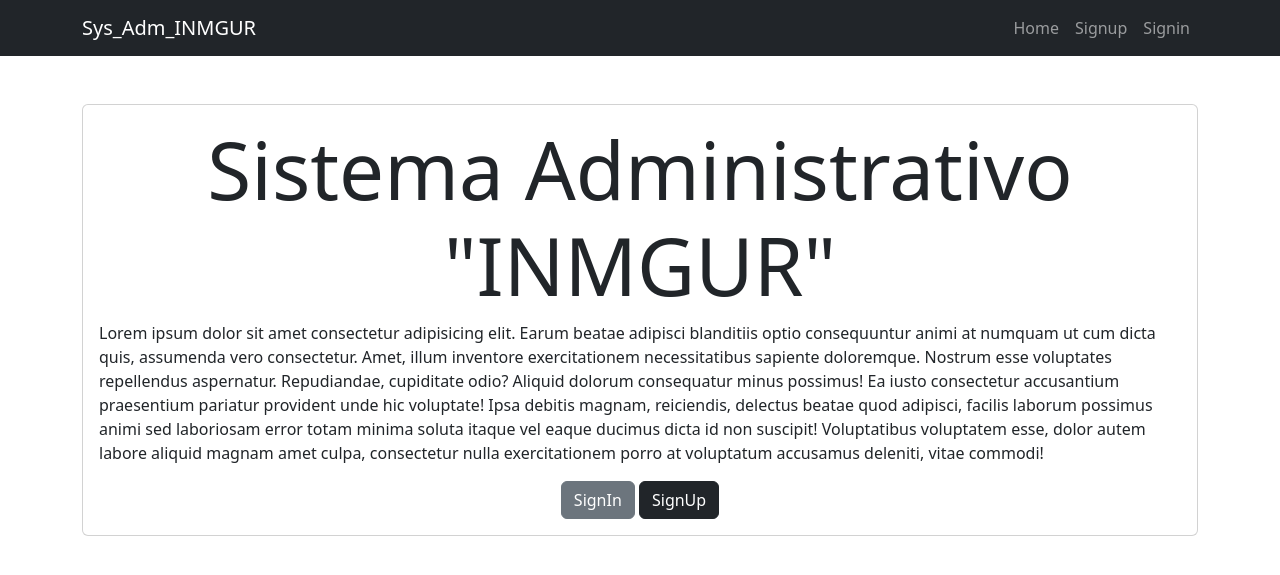
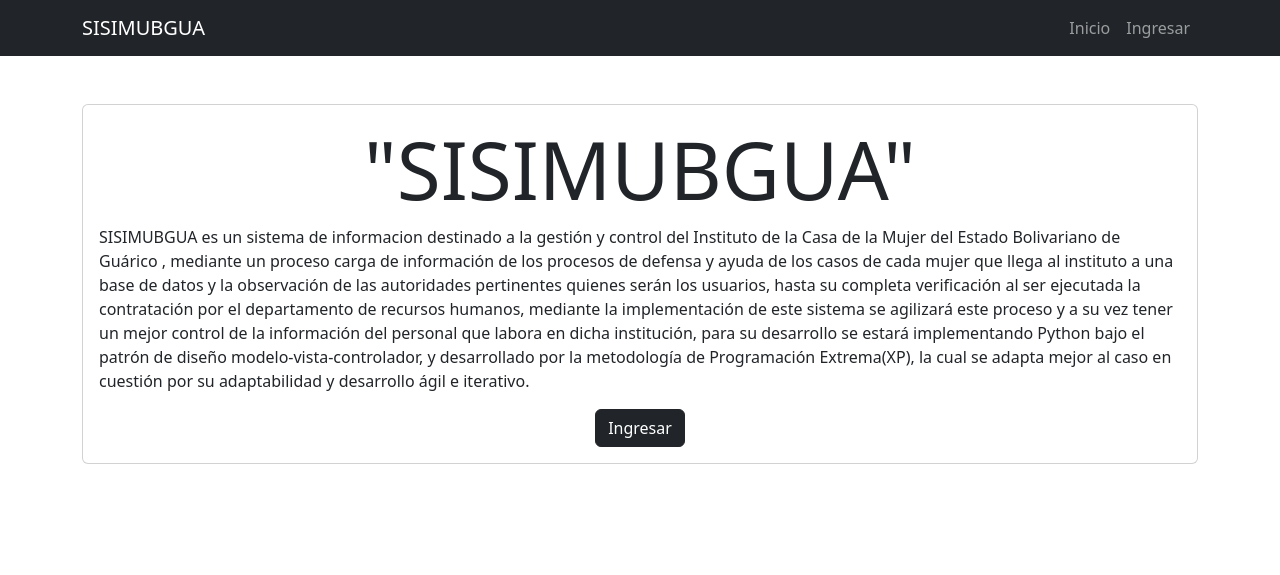
Before and after one commit to ERAF-2407/sys_adm_inmgur, a Django app: page / in a window 1280 px wide. Shown: the top 575 px of the page. Run offline with Django 4.2, Linux system fonts and the light colour scheme.

Commit message:
Cambios a Español

```diff
--- a/register/forms.py
+++ b/register/forms.py
@@ -6,7 +6,7 @@ class RegisterForm(forms.ModelForm):
         model = Register
         fields = ['title', 'description', 'important']
         widgets = {
-            'title': forms.TextInput(attrs={'class': 'form-control', 'placeholder': 'Write a title'}),
-            'description': forms.Textarea(attrs={'class': 'form-control', 'placeholder': 'Write a description'}),
+            'title': forms.TextInput(attrs={'class': 'form-control', 'placeholder': 'Escribe un nombre'}),
+            'description': forms.Textarea(attrs={'class': 'form-control', 'placeholder': 'Escribe una descripción'}),
             'important': forms.CheckboxInput(attrs={'class': 'form-check-input m-auto'}),
         }
--- a/register/templates/base.html
+++ b/register/templates/base.html
@@ -4,7 +4,7 @@
     <meta charset="UTF-8" />
     <meta http-equiv="X-UA-Compatible" content="IE=edge" />
     <meta name="viewport" content="width=device-width, initial-scale=1.0" />
-    <title>Sys Adm INMGUR</title>
+    <title>SISIMUBGUA</title>
     <link href="https://cdn.jsdelivr.net/npm/bootstrap@5.3.0-alpha1/dist/css/bootstrap.min.css" rel="stylesheet"
       integrity="sha384-GLhlTQ8iRABdZLl6O3oVMWSktQOp6b7In1Zl3/Jr59b6EGGoI1aFkw7cmDA6j6gD" crossorigin="anonymous">
 
@@ -13,7 +13,7 @@
 
     <nav class="navbar navbar-expand-lg bg-dark navbar-dark">
       <div class="container">
-        <a class="navbar-brand" href="/">Sys_Adm_INMGUR</a>
+        <a class="navbar-brand" href="/">SISIMUBGUA</a>
         <button class="navbar-toggler" type="button" data-bs-toggle="collapse" data-bs-target="#navbarNav"
           aria-controls="navbarNav" aria-expanded="false" aria-label="Toggle navigation">
           <span class="navbar-toggler-icon"></span>
@@ -21,27 +21,24 @@
         <div class="collapse navbar-collapse" id="navbarNav">
           <ul class="navbar-nav ms-auto">
             <li class="nav-item">
-              <a href="/" class="nav-link">Home</a>
+              <a href="/" class="nav-link">Inicio</a>
             </li>
             {% if user.is_authenticated %}
             <li class="nav-item">
-              <a href="/registers" class="nav-link">Registers Pending</a>
+              <a href="/registers/create" class="nav-link">Crear Registro</a>
             </li>
             <li class="nav-item">
-              <a href="/registers_completed/" class="nav-link">Registers Completed</a>
+              <a href="/registers" class="nav-link">Pendientes</a>
             </li>
             <li class="nav-item">
-              <a href="/registers/create" class="nav-link">Create Register</a>
+              <a href="/registers_completed/" class="nav-link">Completados</a>
             </li>
             <li class="nav-item">
-              <a href="/logout" class="nav-link">Logout</a>
+              <a href="/logout" class="nav-link">Salir</a>
             </li>
             {% else %}
             <li class="nav-item">
-              <a href="/signup" class="nav-link">Signup</a>
-            </li>
-            <li class="nav-item">
-              <a href="/signin" class="nav-link">Signin</a>
+              <a href="/signin" class="nav-link">Ingresar</a>
             </li>
             {% endif %}
           </ul>
--- a/register/templates/create_register.html
+++ b/register/templates/create_register.html
@@ -6,12 +6,12 @@
   <div class="row">
     <div class="col-md-4 offset-md-4 mt-5">
       <form action="/registers/create/" method="POST" class="card card-body">
-        <h1 class="text-center">Create Register</h1>
+        <h1 class="text-center">Crear Registros</h1>
         {{error}}
         {% csrf_token %}
         {{form}}
         <button class="btn btn-primary mt-2">
-          Save
+          Guardar
         </button>
       </form>
     </div>
--- a/register/templates/home.html
+++ b/register/templates/home.html
@@ -4,19 +4,21 @@
 
 <main class="container py-5">
   <section class="card card-body">
-    <h1 class="display-1 text-center">Sistema Administrativo "INMGUR"</h1>
-    <p>Lorem ipsum dolor sit amet consectetur adipisicing elit. Earum beatae adipisci blanditiis optio
-      consequuntur animi at numquam ut cum dicta quis, assumenda vero consectetur. Amet, illum inventore
-      exercitationem necessitatibus sapiente doloremque. Nostrum esse voluptates repellendus aspernatur.
-      Repudiandae, cupiditate odio? Aliquid dolorum consequatur minus possimus! Ea iusto consectetur accusantium
-      praesentium pariatur provident unde hic voluptate! Ipsa debitis magnam, reiciendis, delectus beatae quod
-      adipisci, facilis laborum possimus animi sed laboriosam error totam minima soluta itaque vel eaque ducimus
-      dicta id non suscipit! Voluptatibus voluptatem esse, dolor autem labore aliquid magnam amet culpa,
-      consectetur nulla exercitationem porro at voluptatum accusamus deleniti, vitae commodi!</p>
+    <h3 class="display-1 text-center">"SISIMUBGUA"</h3>
+    <p>SISIMUBGUA es un sistema de informacion destinado a la gestión y control  del Instituto de la Casa
+      de la Mujer del Estado Bolivariano de Guárico , mediante un proceso carga de información de los
+      procesos de defensa y ayuda de los casos de cada mujer que llega al instituto  a una base de datos
+      y la observación de las autoridades pertinentes quienes serán los usuarios, hasta su completa
+      verificación al ser ejecutada la contratación por el departamento de recursos humanos, mediante la
+      implementación de este sistema se agilizará este proceso y a su vez tener un mejor control de la
+      información del personal que labora en dicha institución, para su desarrollo se estará
+      implementando Python bajo el patrón de diseño modelo-vista-controlador, y desarrollado por la
+      metodología de Programación Extrema(XP), la cual se adapta mejor al caso en cuestión por su
+      adaptabilidad y  desarrollo ágil e iterativo.
+    </p>
 
       <div class="text-center">
-        <a class="btn btn-secondary" href="/signin/">SignIn</a>
-        <a class="btn btn-dark" href="/signup/">SignUp</a>
+        <a class="btn btn-dark" href="/signup/">Ingresar</a>
       </div>
   </section>
 </main>
--- a/register/templates/register_detail.html
+++ b/register/templates/register_detail.html
@@ -11,20 +11,20 @@
                     {% csrf_token %}
                     {{form.as_p}}
                     <button class="btn btn-primary">
-                        Update
+                        Actualizar
                     </button>
                 </form>
                 <div class="mt-5 d-flex">
                     <form action="{% url 'complete_register' register.id %}" method="POST">
                         {% csrf_token %}
                         <button class="btn btn-success">
-                            Complete
+                            Completado
                         </button>
                     </form>
                     <form action="{% url 'delete_register' register.id %}" method="POST">
                         {% csrf_token %}
                         <button class="btn btn-danger">
-                            Delete
+                            Borrar
                         </button>
                     </form>
                 </div>
--- a/register/templates/registers.html
+++ b/register/templates/registers.html
@@ -5,7 +5,7 @@
 <main class="container">
     <div class="row">
         <div class="col-md-6 offset-md-3">
-            <h1 class="text-center display-3 py-5">Registers</h1>
+            <h1 class="text-center display-3 py-5">Registros</h1>
             <ul class="list-group">
                 {% for register in registers %}
                     <li class="list-group-item">
--- a/register/views.py
+++ b/register/views.py
@@ -27,9 +27,9 @@ def signup(request):
                 login(request, user)
                 return redirect('registers')
             except IntegrityError:
-                return render(request, 'signup.html', {"form": UserCreationForm, "error": "Username already exists."})
+                return render(request, 'signup.html', {"form": UserCreationForm, "error": "Usuario ya existe."})
 
-        return render(request, 'signup.html', {"form": UserCreationForm, "error": "Passwords did not match."})
+        return render(request, 'signup.html', {"form": UserCreationForm, "error": "Contraseñas no coinciden."})
 
 def signin(request):
     if request.method == 'GET':
@@ -38,7 +38,7 @@ def signin(request):
         user = authenticate(
             request, username=request.POST['username'], password=request.POST['password'])
         if user is None:
-            return render(request, 'signin.html', {"form": AuthenticationForm, "error": "Username or password is incorrect."})
+            return render(request, 'signin.html', {"form": AuthenticationForm, "error": "Usuario o Contraseña Incorrecto."})
 
         login(request, user)
         return redirect('registers')
@@ -65,7 +65,7 @@ def create_register(request):
             new_register.save()
             return redirect('registers')
         except ValueError:
-            return render(request, 'create_register.html', {"form": RegisterForm, "error": "Error creating register."})
+            return render(request, 'create_register.html', {"form": RegisterForm, "error": "Error creando registro."})
 
 @login_required
 def register_detail(request, register_id):
@@ -80,7 +80,7 @@ def register_detail(request, register_id):
             form.save()
             return redirect('registers')
         except ValueError:
-            return render(request, 'register_detail.html', {'register': register, 'form': form, 'error': "Error updating register"})
+            return render(request, 'register_detail.html', {'register': register, 'form': form, 'error': "Error cargando registro"})
 
 @login_required
 def complete_register(request, register_id):
```
Also changed, not shown: register/models.py (+53 -8 lines), register/templates/signin.html (+4 -4 lines), register/templates/signup.html (+5 -5 lines), Imagenes/Completados.png (added), Imagenes/Crear Registros.png (added), Imagenes/Diagrama Casos de Usos.png (added), Imagenes/Diagrama Entidad Relación.png (added), Imagenes/Diagrama.png (added), Imagenes/Home.png (added), Imagenes/Loguin.png (added), Imagenes/Pendientes.png (added).
